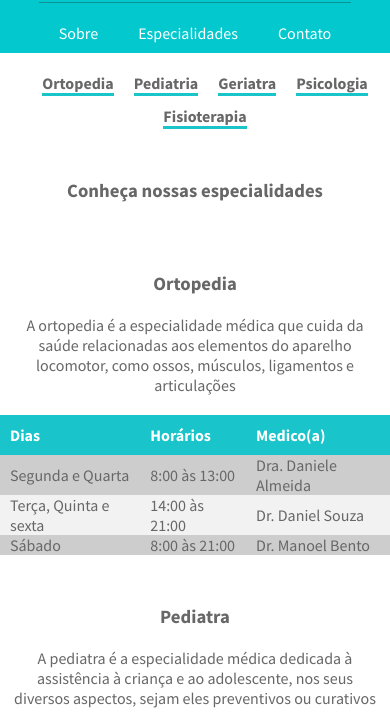
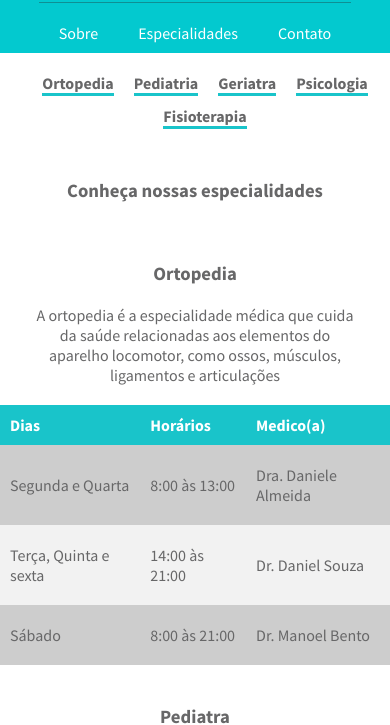
Before and after one commit to andersonjorgeg/clinica-medica, a plain HTML site: page especialidades.html in a window 390 px wide. Shown: the part 122-847 px from the top of the page. Drawn offline with Linux system fonts and the light colour scheme.

Commit message:
projeto finalizado

```diff
--- a/css/estilo-especialidades.css
+++ b/css/estilo-especialidades.css
@@ -50,7 +50,7 @@
 }
 
 .img-tabela tr td{
-  padding: 0 10px;
+  padding: 20px 10px;
 }
 
 .img-tabela tr:nth-child(odd) {
@@ -62,6 +62,7 @@
 }
 
 /* responsivo */
+/* até 768px */
 @media (max-width: 768px) {
   .container {
     width: 100%;
@@ -72,10 +73,27 @@
   }
 
   .titulo-paragrafo p{
-    width: 100%;
+    width: 90%;
+    margin: 0 auto;
+  }
+
+  .img-tabela table {
+    width: 95%;
+    margin: 0 auto;
   }
 
   .img-tabela img {
     display: none;
   }
 }
+
+/* até 425px */
+@media (max-width: 425px) {
+  .img-tabela table {
+    width: 100%;
+  }
+
+  .titulo {
+    margin: 0px;
+  }
+}
--- a/css/estilo.css
+++ b/css/estilo.css
@@ -83,7 +83,7 @@ header {
 
 .titulo-paragrafo h2,
 .titulo-paragrafo h3 {
-  padding-top: 50px;
+  padding-top: 40px;
 }
 
 .titulo-paragrafo p {
```
